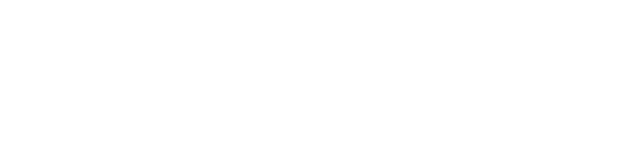
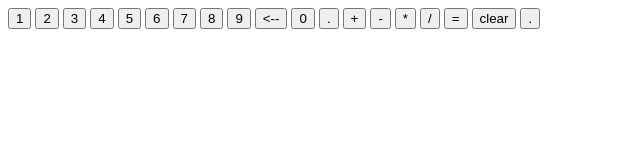
Before and after one commit to resetreboot1/calculator, a plain HTML site: page index.html in a window 1280 px wide. Shown: the whole page, without its empty margins (0-640 px from the left). Drawn offline with Linux system fonts and the light colour scheme.

Commit message:
Add a function to call operator functions and add buttons

```diff
--- a/index.html
+++ b/index.html
@@ -8,6 +8,26 @@
     <title>Calculator</title>
 </head>
 <body>
-
+    <div class="calculator">
+      <button>1</button>
+      <button>2</button>
+      <button>3</button>
+      <button>4</button>
+      <button>5</button>
+      <button>6</button>
+      <button>7</button>
+      <button>8</button>
+      <button>9</button>
+      <button><--</button>
+      <button>0</button>
+      <button>.</button>
+      <button>+</button>
+      <button>-</button>
+      <button>*</button>
+      <button>/</button>
+      <button>=</button>
+      <button>clear</button>
+      <button>.</button>
+    </div>
 </body>
 </html>
--- a/javascript.js
+++ b/javascript.js
@@ -17,3 +17,21 @@ function divide(a, b) {
 let firstNumber;
 let secondNumber;
 let operator;
+
+function operate(num1, num2, operator) {
+  if (operator === "-") {
+    return subtract(num1, num2)
+  }
+
+  else if (operator === "+") {
+    return add(num1, num2)
+  }
+
+  else if (operator === "/") {
+    return divide(num1, num2)
+  }
+
+  else if (operator === "*") {
+    return multiply(num1, num2)
+  }
+}
```
